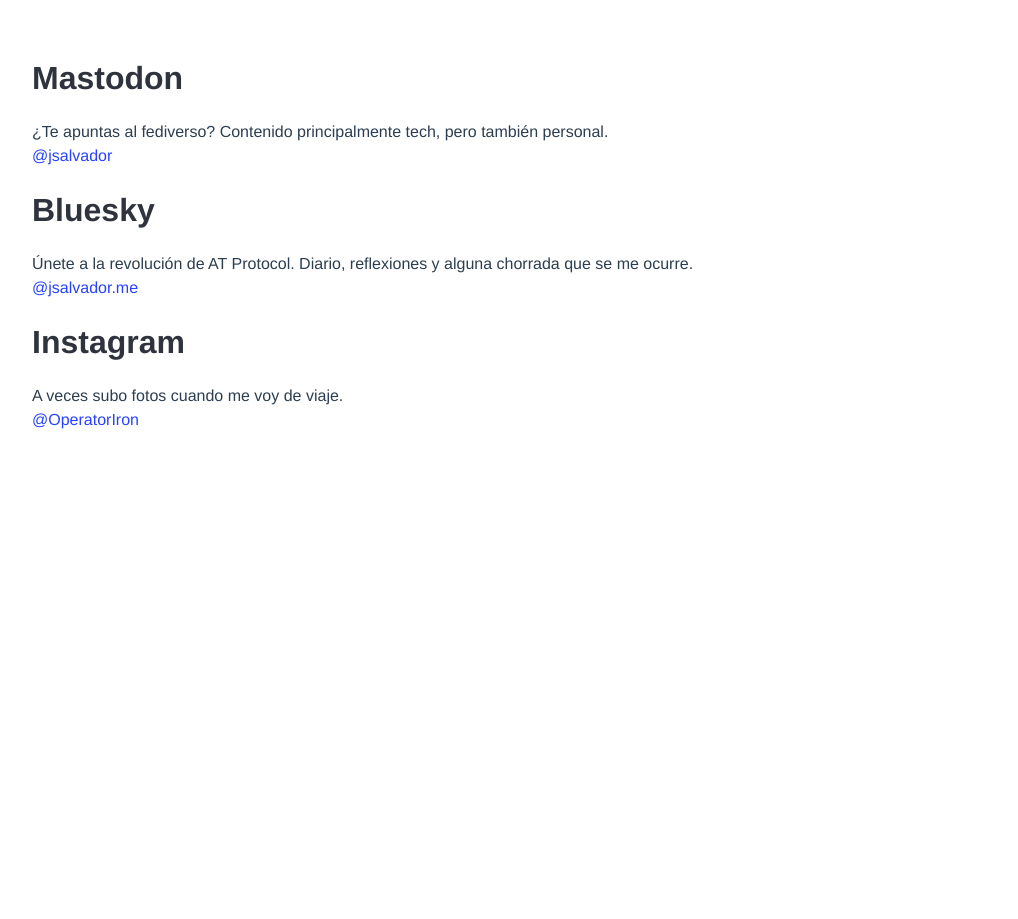
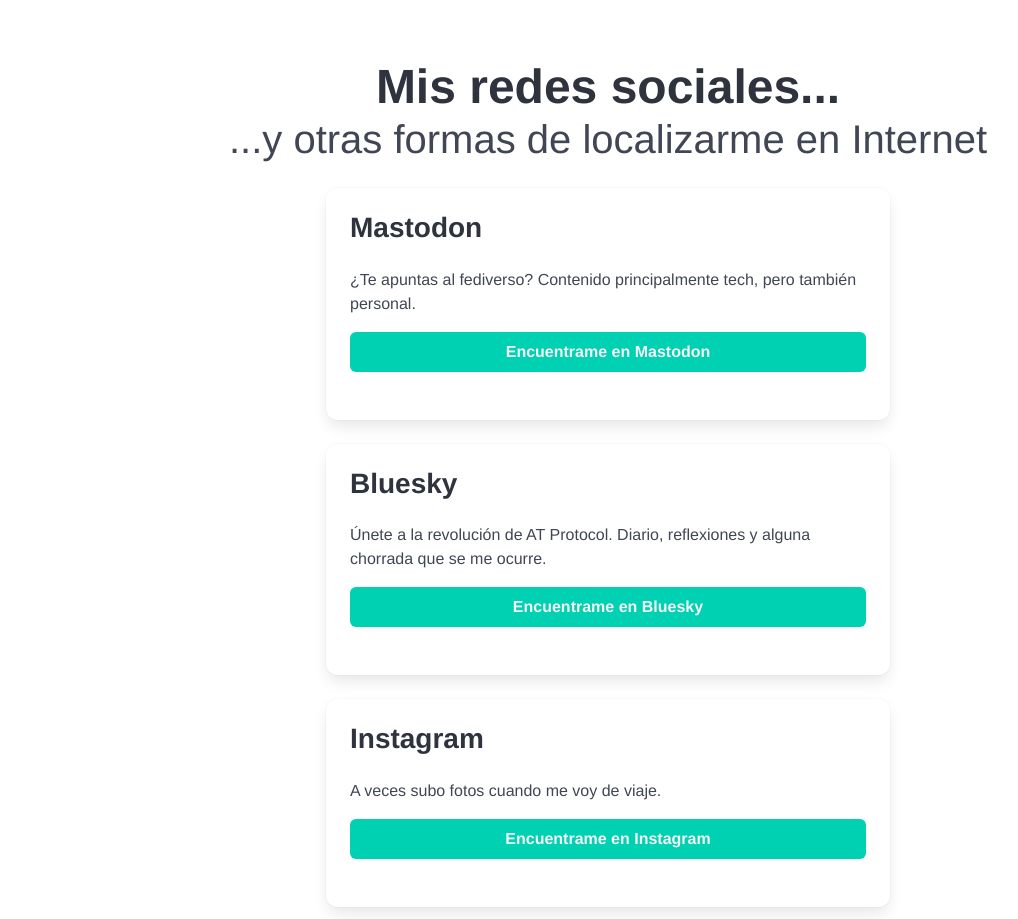
Before and after one commit to JuanjoSalvador/socials, a Vue app: page / in a window 1280 px wide. Shown: the whole page, without its empty margins (32-1050 px from the left). Before the commit the page ends 800 px from the top, so only its background shows below. Built offline with nearby package versions, Linux system fonts and the light colour scheme.

Commit message:
Base structure

```diff
--- a/src/App.vue
+++ b/src/App.vue
@@ -1,5 +1,12 @@
 <template>
   <div class="container">
+    <h1 class="title is-1">
+      Mis redes sociales...
+    </h1>
+    <h2 class="subtitle is-2">...y otras formas de localizarme en Internet</h2>
+    <div class="columns">
+      <div class="column is-one-quarter"></div>
+      <div class="column">
         <SocialItem
           website="Mastodon"
           url="#"
@@ -21,6 +28,9 @@
           description="A veces subo fotos cuando me voy de viaje.">
         </SocialItem>
       </div>
+      <div class="column is-one-quarter"></div>
+    </div>
+  </div>
 </template>
 
 <script>
@@ -39,7 +49,7 @@
   font-family: Avenir, Helvetica, Arial, sans-serif;
   -webkit-font-smoothing: antialiased;
   -moz-osx-font-smoothing: grayscale;
-  text-align: left;
+  text-align: center;
   color: #2c3e50;
   margin-top: 60px;
 }
--- a/src/components/SocialItem.vue
+++ b/src/components/SocialItem.vue
@@ -1,9 +1,15 @@
 <template>
-  <div class="hello">
-    <h2 class="title">{{ website }}</h2>
-    <p>{{ description }}</p>
-    <p><a href="{{ url }}">{{ username }}</a></p>
-    <br/>
+  <div class="card">
+    <div class="card-content">
+      <div class="content">
+        <h2 class="title">{{ website }}</h2>
+        <p>{{ description }}</p>
+        <button class="button is-fullwidth is-primary" href="{{ url }}">
+          Encuentrame en {{ website }}
+        </button>
+        <br/>
+      </div>
+    </div>
   </div>
 </template>
 
@@ -21,5 +27,12 @@
 
 <!-- Add "scoped" attribute to limit CSS to this component only -->
 <style scoped>
+.card {
+  text-align: left;
+}
 
+button {
+  color: whitesmoke;
+  font-weight: bold;
+}
 </style>
```
Lines whose indentation alone changed are shown as unchanged.
